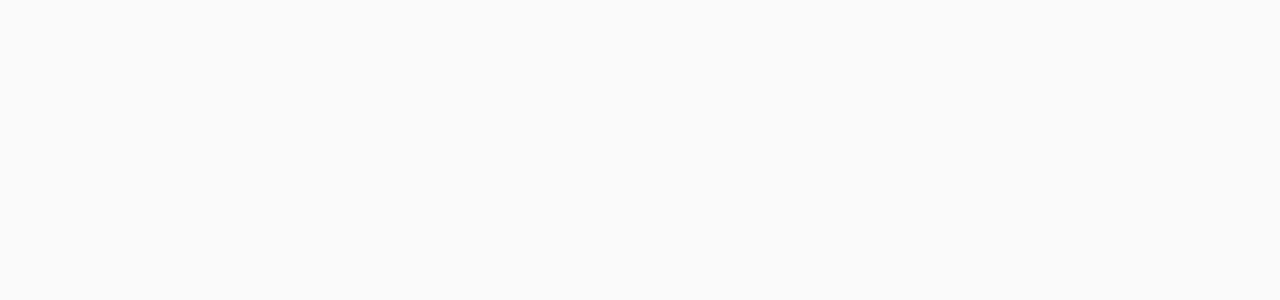
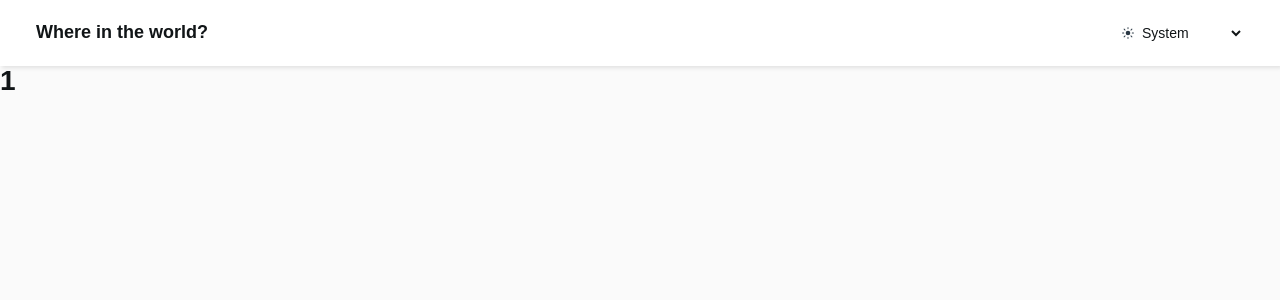
Before and after one commit to SparicI/countries-api, a Nuxt app: page /1 in a window 1280 px wide. Shown: the top 300 px of the page. Built offline with nearby package versions, Linux system fonts and the light colour scheme.

Commit message:
Add default layout

```diff
--- a/app.vue
+++ b/app.vue
@@ -1,7 +1,7 @@
 <template>
-  <div>
+  <NuxtLayout>
     <NuxtPage />
-  </div>
+  </NuxtLayout>
 </template>
 
 
--- /dev/null
+++ b/layouts/default.vue
@@ -0,0 +1,9 @@
+<template>
+    <div>
+        <TheHeader />
+        <slot />
+    </div>
+</template>
+
+
+<style></style>
--- a/pages/[id].vue
+++ b/pages/[id].vue
@@ -1,6 +1,6 @@
 <template>
     <div>
-        <h1>{{ route.params.name }}</h1>
+        <h1>{{ route.params.id }}</h1>
     </div>
 </template>
 
@@ -8,6 +8,7 @@
 import { useRoute } from 'vue-router'
 
 const route = useRoute()
+console.log("Route", route)
 
 </script>
 
--- a/pages/index.vue
+++ b/pages/index.vue
@@ -1,6 +1,6 @@
 <template>
     <div>
-        <TheHeader />
+        <!-- <TheHeader /> -->
         <main class="container">
             <HomePageControls />
 
@@ -35,7 +35,6 @@
 }
 
 const { data } = await useFetch<CountriesData[]>(() => `${config.public.BASE_URL}/data.json`)
-console.log(data)
 
 </script>
 
```
